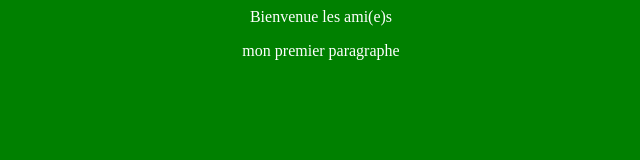
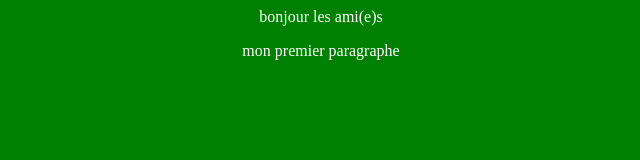
Before and after one commit to demoCours/hello, a plain HTML site: page index.html in a window 1280 px wide. Shown: the full height of the page, 319-959 px from the left. Drawn offline with Linux system fonts and the light colour scheme.

Commit message:
bienvenue -> bonjour

```diff
--- a/index.html
+++ b/index.html
@@ -9,7 +9,7 @@ color: white;
 </style>
 </head>
 <div align="center">
-	<p> Bienvenue les ami(e)s</p>
+	<p> bonjour les ami(e)s</p>
 	<p> mon premier paragraphe </p>
 </div>
 </body>
```
